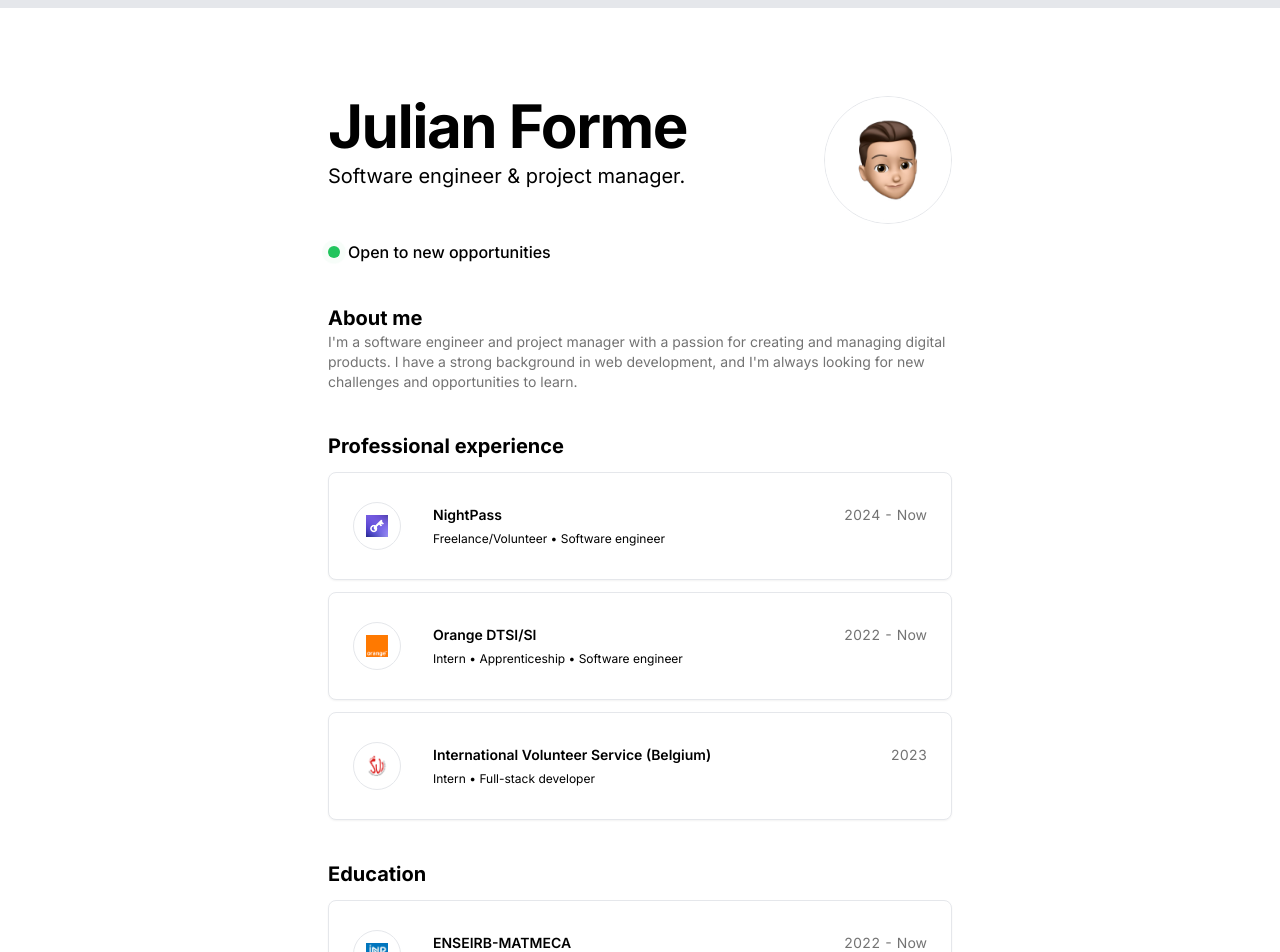
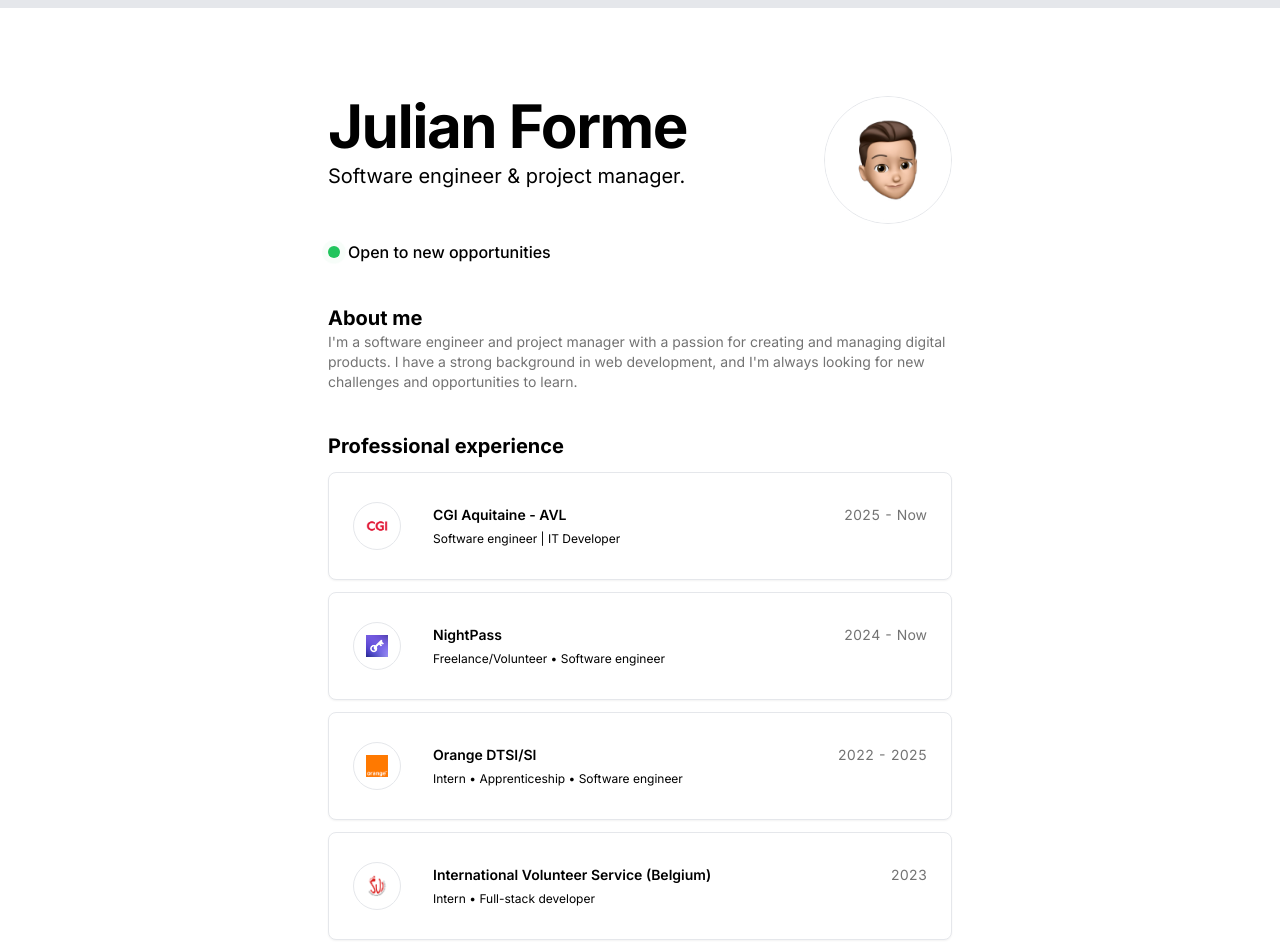
Before and after one commit to imjxlian/julian-portfolio, a Vue app: page / in a window 1280 px wide. Shown: the top 952 px of the page. Built offline with nearby package versions, Linux system fonts and the light colour scheme; some icons are missing.

Commit message:
feat: update education & experience

```diff
--- a/src/App.vue
+++ b/src/App.vue
@@ -224,6 +224,13 @@ onMounted(() => {
             <div class="flex flex-col gap-y-3">
                 <h2 class="text-xl font-bold">Professional experience</h2>
                 <ExperienceItem
+                    href="https://www.cgi.com/en"
+                    logoSrc="/assets/cgi-logo.png"
+                    companyName="CGI Aquitaine - AVL"
+                    period="2025 - Now"
+                    role="Software engineer | IT Developer"
+                />
+                <ExperienceItem
                     href="https://nightpass.fr"
                     logoSrc="/assets/nightpass-logo.png"
                     companyName="NightPass"
@@ -234,7 +241,7 @@ onMounted(() => {
                     href="https://orange.com"
                     logoSrc="/assets/orange.png"
                     companyName="Orange DTSI/SI"
-                    period="2022 - Now"
+                    period="2022 - 2025"
                     role="Intern • Apprenticeship • Software engineer"
                 />
                 <ExperienceItem
@@ -253,7 +260,7 @@ onMounted(() => {
                     href="https://enseirb-matmeca.bordeaux-inp.fr/fr"
                     logoSrc="/assets/enseirb.jpeg"
                     companyName="ENSEIRB-MATMECA"
-                    period="2022 - Now"
+                    period="2022 - 2025"
                     role="Master’s Degree in Network and Computer Engineering"
                 />
                 <ExperienceItem
```
Also changed, not shown: public/assets/cgi-logo.png (added).
